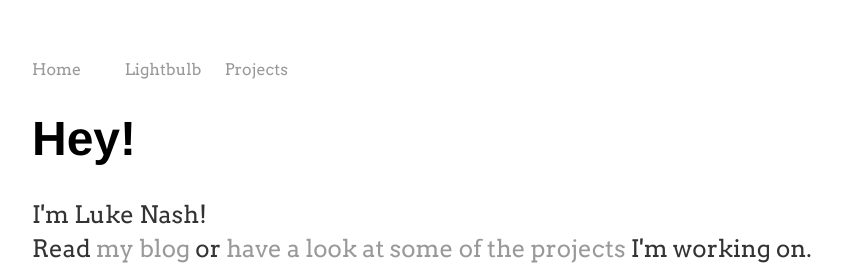
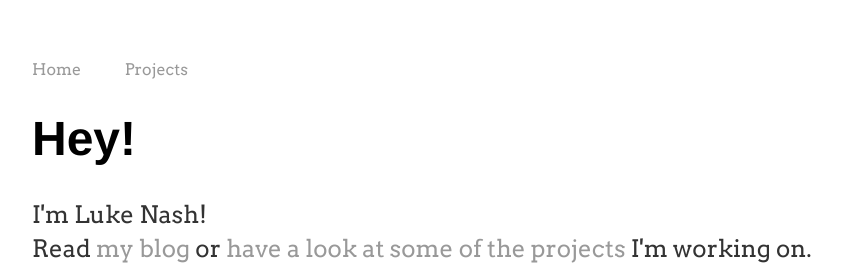
Before and after one commit to Cranberryrobot/cranberryrobot.github.io, a Jekyll site: the page built from index.html, in a window 1280 px wide. Shown: the top 265 px of the page, without its empty margins (160-1002 px from the left). Built offline with Jekyll 4.4.1, drawn with Linux system fonts in a browser that asks for light colours.

Commit message:
Update default.html

```diff
--- a/_layouts/default.html
+++ b/_layouts/default.html
@@ -10,7 +10,6 @@
 	    		<ul>
 	        		<li><a href="/">Home</a></li>
 				<li><a href="blog.html"></a></li>
-				<li><a href="/lb/">Lightbulb</a></li>
 				<li><a href="/p/">Projects</a></li>
 	    		</ul>
 			</nav>
```
